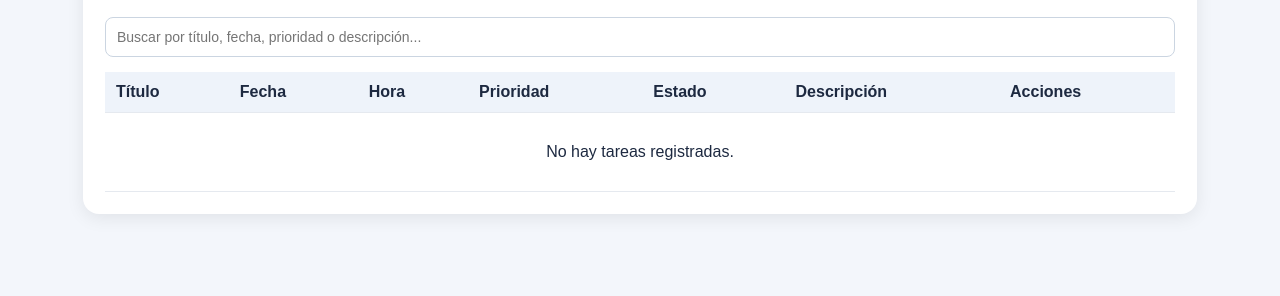
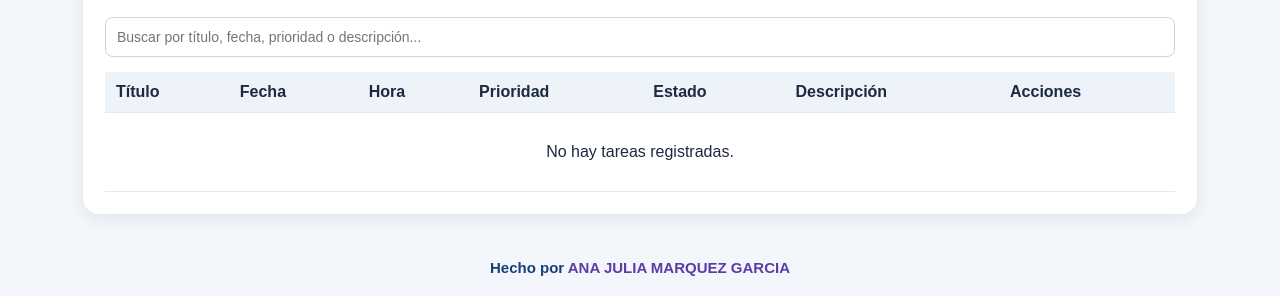
Before and after one commit to kmarquez14ana/Agenda, a plain HTML site: page index.html in a window 1280 px wide. Shown: the part 591-887 px from the top of the page. Before the commit the page ends 830 px from the top, so only its background shows below. Drawn offline with Linux system fonts and the light colour scheme.

Commit message:
Update index.html

```diff
--- a/index.html
+++ b/index.html
@@ -351,6 +351,24 @@
 
                 height: 90px;
             }
+        }
+
+
+        /* ==========================
+           FIRMA
+           ========================== */
+
+        .footer {
+            text-align: center;
+            margin-top: 25px;
+            padding: 20px;
+            color: #173f78;
+            font-size: 15px;
+            font-weight: bold;
+        }
+
+        .footer span {
+            color: #5d3ca8;
         }
 
     </style>
@@ -1062,6 +1080,11 @@
     </script>
 
 
+
+    <footer class="footer">
+        Hecho por <span>ANA JULIA MARQUEZ GARCIA</span>
+    </footer>
+
 </body>
 
 </html>
```
